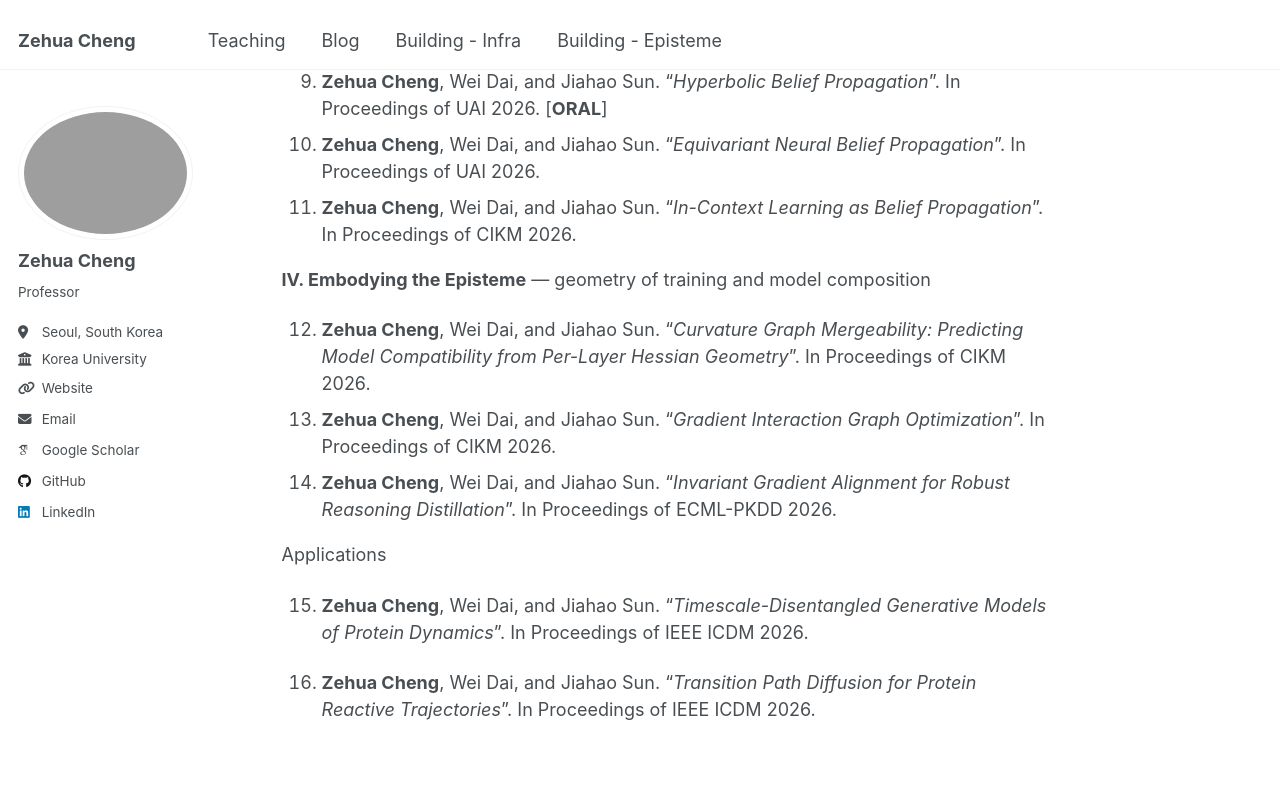
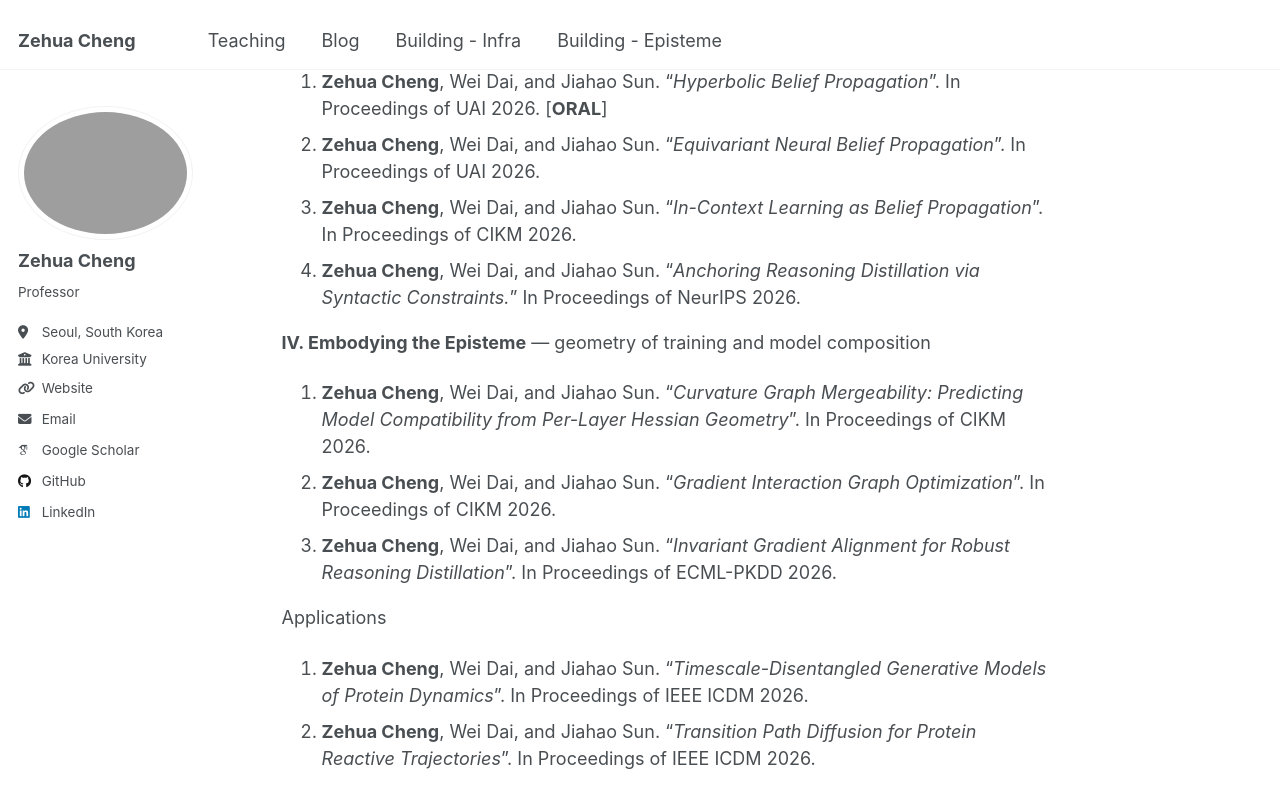
Before and after one commit to limberc/limberc.github.io, a Jekyll site: the page built from _pages/WP2.md, in a window 1280 px wide and 900 px high, scrolled down 5674 px. Shown: the top 808 px of the window. Built offline with Jekyll 4.4.1, drawn with Linux system fonts in a browser that asks for light colours; some web fonts are replaced.

Commit message:
Update DAI paper.

```diff
--- a/_pages/WP2.md
+++ b/_pages/WP2.md
@@ -95,18 +95,19 @@ An ontology tells such an agent what the world contains. The episteme tells it w
 9. **Zehua Cheng**, Wei Dai, and Jiahao Sun. "*Hyperbolic Belief Propagation*". In Proceedings of UAI 2026. [**ORAL**]
 10. **Zehua Cheng**, Wei Dai, and Jiahao Sun. "*Equivariant Neural Belief Propagation*". In Proceedings of UAI 2026.
 11. **Zehua Cheng**, Wei Dai, and Jiahao Sun. "*In-Context Learning as Belief Propagation*". In Proceedings of CIKM 2026.
-{: start="9"}
+12. **Zehua Cheng**, Wei Dai, and Jiahao Sun. “*Anchoring Reasoning Distillation via Syntactic Constraints.*” In Proceedings of NeurIPS 2026.
+
+    {: start="9"}
 
 **IV. Embodying the Episteme** — geometry of training and model composition
 
-12. **Zehua Cheng**, Wei Dai, and Jiahao Sun. "*Curvature Graph Mergeability: Predicting Model Compatibility from Per-Layer Hessian Geometry*". In Proceedings of CIKM 2026.
-13. **Zehua Cheng**, Wei Dai, and Jiahao Sun. "*Gradient Interaction Graph Optimization*". In Proceedings of CIKM 2026.
-14. **Zehua Cheng**, Wei Dai, and Jiahao Sun. "*Invariant Gradient Alignment for Robust Reasoning Distillation*". In Proceedings of ECML-PKDD 2026.
-{: start="12"}
+13. **Zehua Cheng**, Wei Dai, and Jiahao Sun. "*Curvature Graph Mergeability: Predicting Model Compatibility from Per-Layer Hessian Geometry*". In Proceedings of CIKM 2026.
+14. **Zehua Cheng**, Wei Dai, and Jiahao Sun. "*Gradient Interaction Graph Optimization*". In Proceedings of CIKM 2026.
+15. **Zehua Cheng**, Wei Dai, and Jiahao Sun. "*Invariant Gradient Alignment for Robust Reasoning Distillation*". In Proceedings of ECML-PKDD 2026.
+    {: start="13"}
 
 Applications
 
-15. **Zehua Cheng**, Wei Dai, and Jiahao Sun. "*Timescale-Disentangled Generative Models of Protein Dynamics*". In Proceedings of IEEE ICDM 2026.
-
-16. **Zehua Cheng**, Wei Dai, and Jiahao Sun. "*Transition Path Diffusion for Protein Reactive Trajectories*".  In Proceedings of IEEE ICDM 2026.
-{: start="15"}
+16. **Zehua Cheng**, Wei Dai, and Jiahao Sun. "*Timescale-Disentangled Generative Models of Protein Dynamics*". In Proceedings of IEEE ICDM 2026.
+17. **Zehua Cheng**, Wei Dai, and Jiahao Sun. "*Transition Path Diffusion for Protein Reactive Trajectories*".  In Proceedings of IEEE ICDM 2026.
+    {: start="16"}
```
Also changed, not shown: _pages/about.md (+2 -0 lines).
